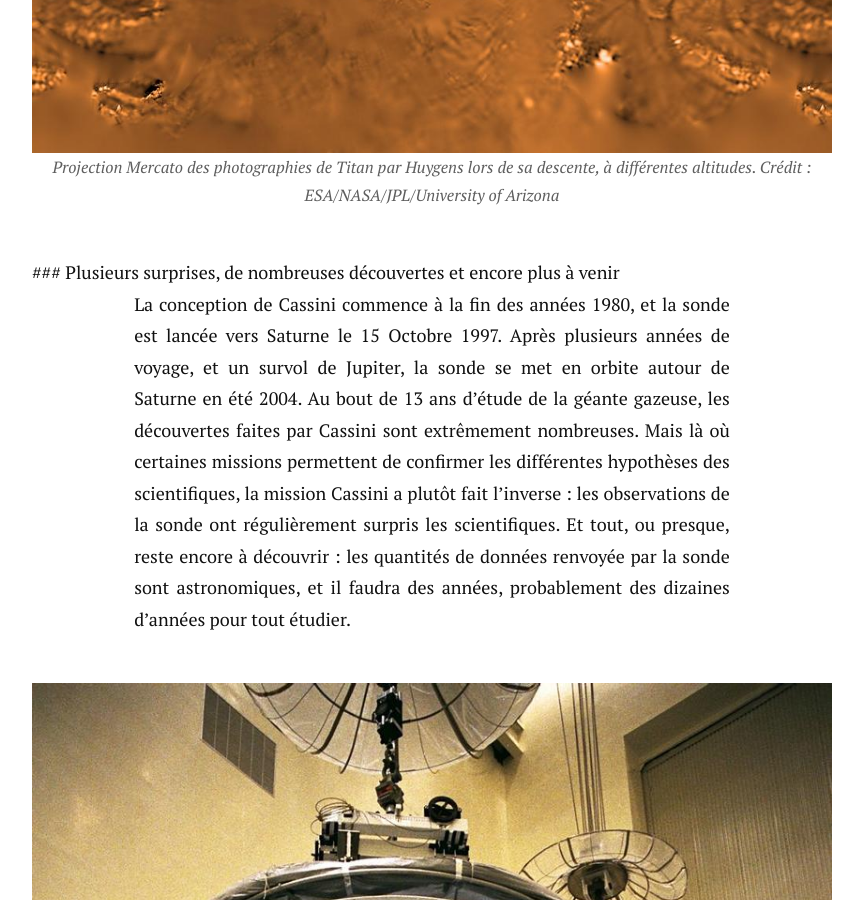
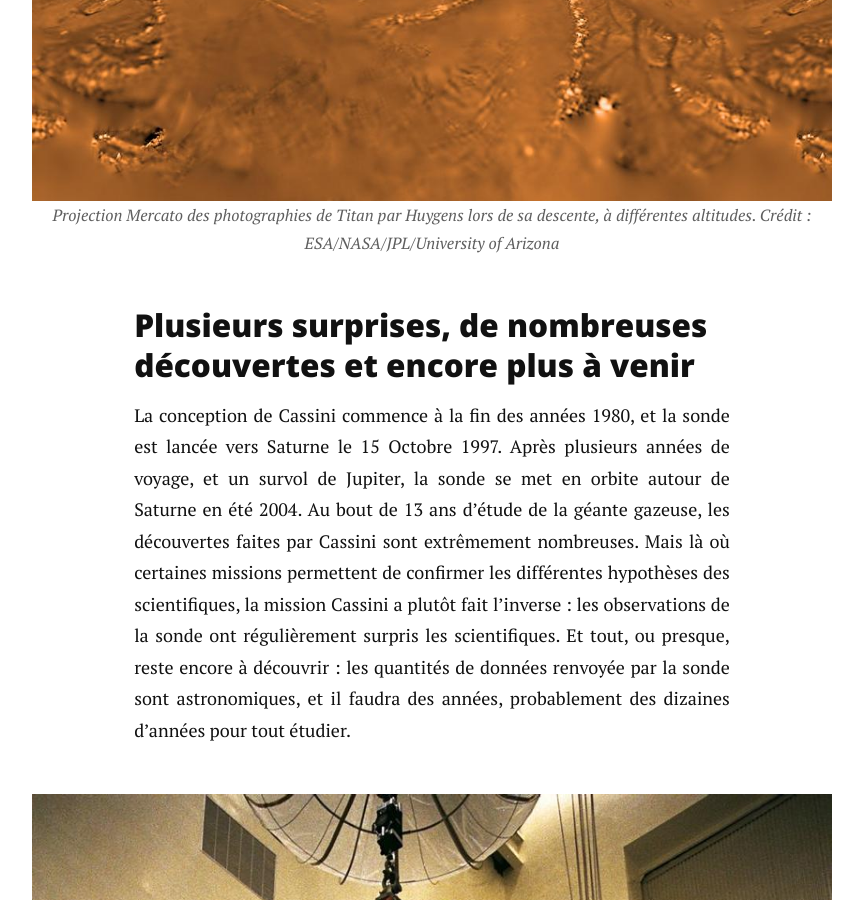
Before and after one commit to charlesgabouleaud/charlesgabouleaud.github.io, a Jekyll site: the page built from _posts/2017-09-15-Destruction-Cassini.markdown, in a window 1280 px wide and 900 px high, scrolled down 6361 px. Shown: the whole window, without its empty margins (208-1071 px from the left). Built offline with Jekyll 4.4.1, drawn with Linux system fonts in a browser that asks for light colours; nearby versions of some CDN libraries; comment, search, counter and statistics services are not loaded; some of the changed text lies outside the part shown.

Commit message:
Update 2017-09-15-Destruction-Cassini.markdown

```diff
--- a/_posts/2017-09-15-Destruction-Cassini.markdown
+++ b/_posts/2017-09-15-Destruction-Cassini.markdown
@@ -8,7 +8,8 @@
 
 <p class="intro" style="text-align: justify;"><span class="dropcap">C</span>onçue il y a près de trente ans, lancée il y a presque vingt ans jour pour jour, la sonde Cassini va aller s’écraser sur Saturne vendredi 15 septembre. Un choix fait par la NASA pour s’assurer de ne pas polluer les lunes de Saturne, qui pourraient être des endroits propices à l’émergence de vie extra-terrestre. La sonde transmettra des données inédites jusqu’à sa destruction. Une fin de mission émouvante pour une des sondes les plus célèbres.</p>
 
-<p style="text-align: justify;"> Retrouvez cet article sur la nouvelle version de mon blog, L'espace entre les mots, directement à cette adresse : <a href="https://lespaceentrelesmots.com/2017/09/15/destruction-de-cassini-une-collecte-de-donnees-hors-normes-jusquau-dernier-instants/">https://lespaceentrelesmots.com/2017/09/15/destruction-de-cassini-une-collecte-de-donnees-hors-normes-jusquau-dernier-instants/</a>
+<p style="text-align: justify;"> Retrouvez cet article sur la nouvelle version de mon blog, L'espace entre les mots, directement à cette adresse : <a href="https://lespaceentrelesmots.com/2017/09/15/destruction-de-cassini-une-collecte-de-donnees-hors-normes-jusquau-dernier-instants/">https://lespaceentrelesmots.com/2017/09/15/destruction-de-cassini-une-collecte-de-donnees-hors-normes-jusquau-dernier-instants/</a> </p>
+
 
 ### Un objectif inédit
 <p style="text-align: justify;">La connaissance des différents corps de notre système solaire est très disparate. Les agences spatiales n’ont pas des budgets illimités et doivent donc faire des choix sur les projets qu’elles développent. Il faut qu’elles assurent la présence humaine dans l’espace en contribuant à la station spatiale internationale ; elles ont aussi un rôle important lié à l’étude de notre planète. Cela laisse moins de budget pour étudier tout ce qu’il y a à étudier dans le système solaire. En plus de l’étude de la Terre, la Lune et Mars sont deux planètes particulièrement étudiées. Les planètes situées au-delà de la ceinture d’astéroïdes (Jupiter, Saturne, Neptune et Uranus) sont beaucoup plus énigmatiques. Plus une planète est loin, et plus il est difficile d’y envoyer une sonde.</p>
```
